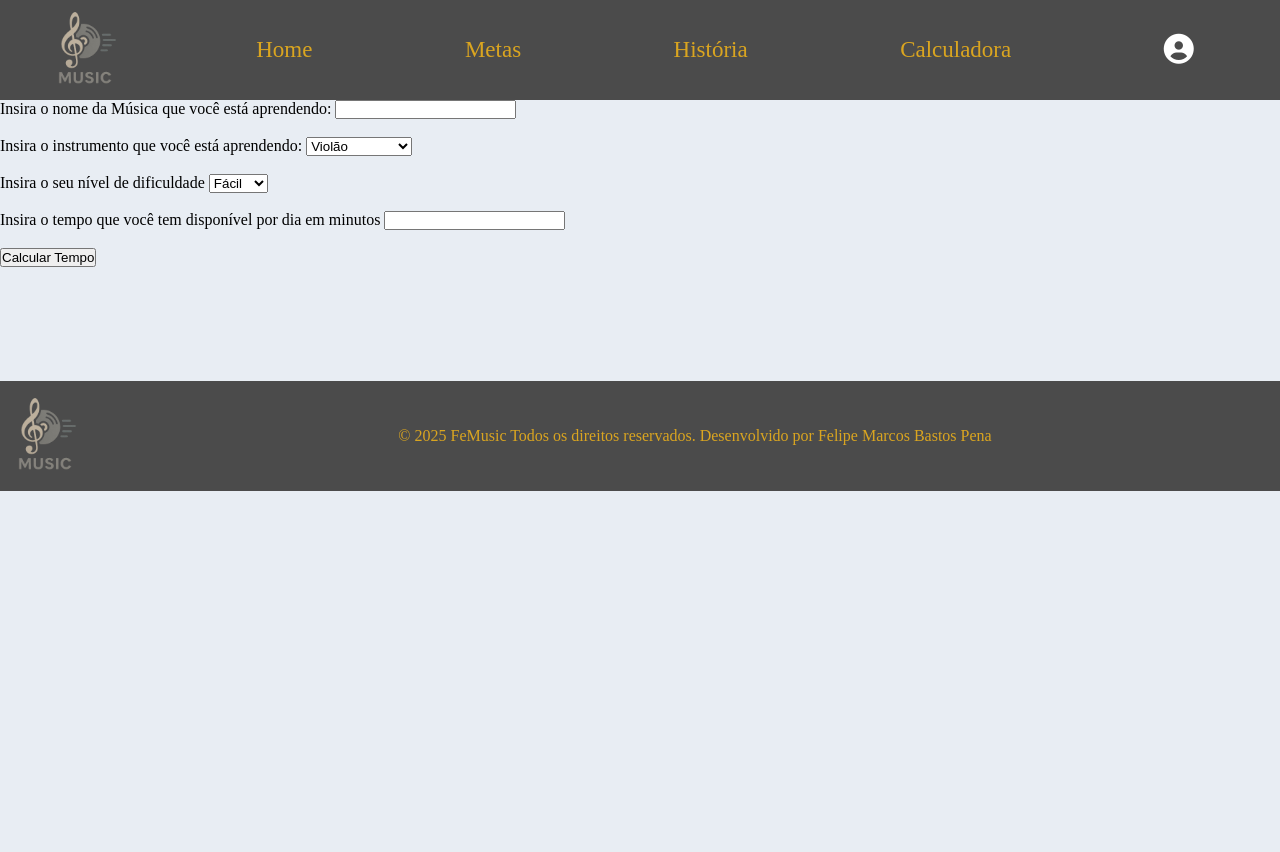
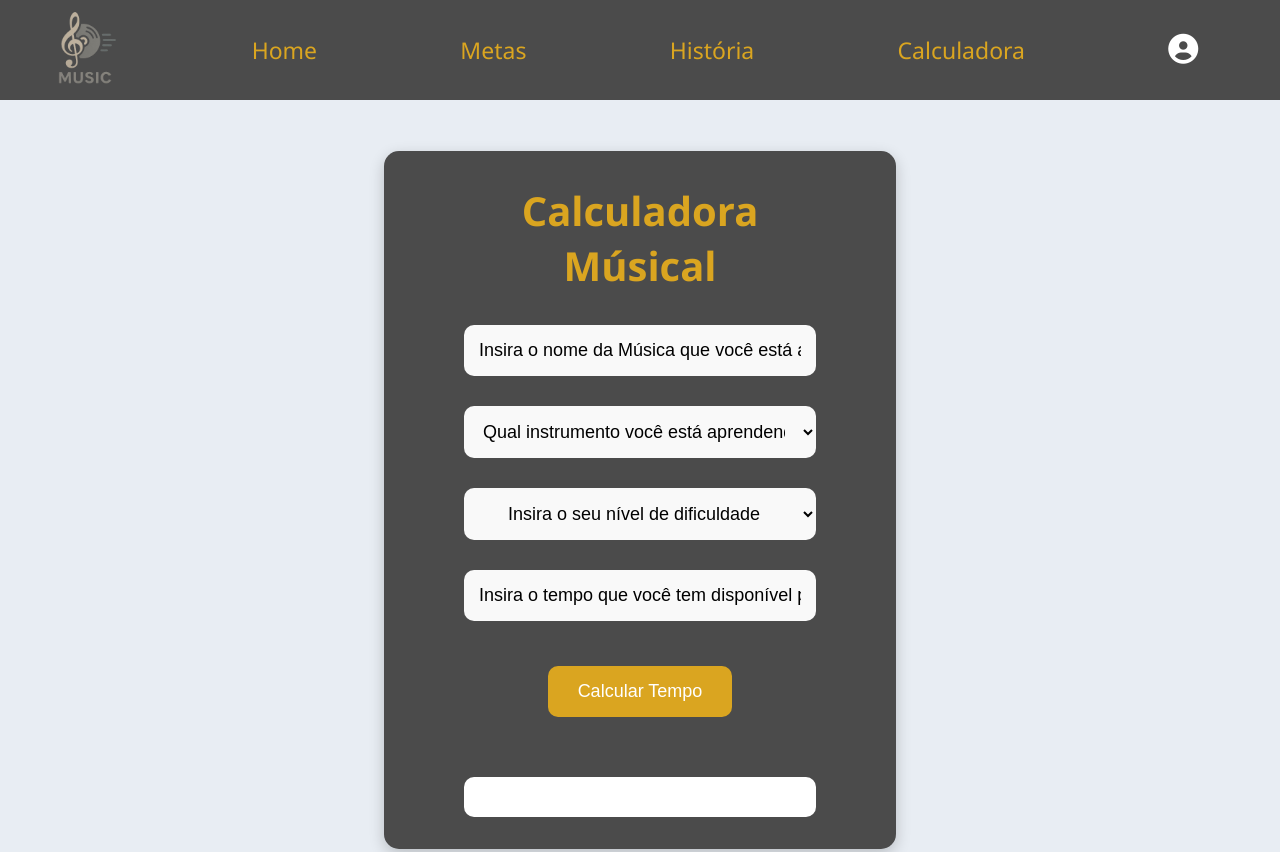
Before and after one commit to Felipe-Marcos/Projeto-Individual-SPTech, a website: page public/calculadora.html in a window 1280 px wide. Shown: the top 852 px of the page. Before the commit the page ends 800 px from the top, so only its background shows below. Drawn offline with Linux system fonts and the light colour scheme.

Commit message:
Adicionando: Calculadora completa

```diff
--- a/public/calculadora.html
+++ b/public/calculadora.html
@@ -4,13 +4,13 @@
 <head>
     <meta charset="UTF-8">
     <meta name="viewport" content="width=device-width, initial-scale=1.0">
-    <title>Document</title>
+    <title>Calculadora</title>
     <link rel="shortcut icon" href="assets/icon/favicon.png" type="image/x-icon">
     <link rel="stylesheet" href="https://cdnjs.cloudflare.com/ajax/libs/font-awesome/6.5.0/css/all.min.css" />
     <link rel="stylesheet" href="css/style.css">
 </head>
 
-<body class="bodyHistoria">
+<body class="bodyCalculadora">
     <div class="main-container">
         <header>
             <nav class="navbar">
@@ -24,30 +24,36 @@
                 </ul>
             </nav>
         </header>
-        Insira o nome da Música que você está aprendendo:
-        <input type="text" id="input_nome">
-        <br><br>
-        Insira o instrumento que você está aprendendo:
+
+        <div class="container-calculadora">
+            <h1>Calculadora Músical</h1>
+
+            <div class="texto-calc">
+                <input type="text" id="input_nome" placeholder="Insira o nome da Música que você está aprendendo:">
                 <select id="select_instrumento">
-            <option value="violao">Violão</option>
-            <option value="viola-classica">Viola Clássica</option>
-            <option value="violino">Violino</option>
-            <option value="viola-caipira">Viola Caipira</option>
+                    <option value="#" selected o>Qual instrumento você está aprendendo?</option>
+                    <option value="Violão">Violão</option>
+                    <option value="Viola Clássica">Viola Clássica</option>
+                    <option value="Violino">Violino</option>
+                    <option value="Viola Caipira">Viola Caipira</option>
                 </select>
-        <br><br>
-        Insira o seu nível de dificuldade
+
                 <select id="select_dificuldade">
-            <option value="facil">Fácil</option>
-            <option value="medio">Médio</option>
-            <option value="dificil">Difícil</option>
+                    <option value="#">Insira o seu nível de dificuldade</option>
+                    <option value="Fácil">Fácil</option>
+                    <option value="Médio">Médio</option>
+                    <option value="Difícil">Difícil</option>
                 </select>
-        <br><br>
-        Insira o tempo que você tem disponível por dia em minutos
-        <input type="text" id="input_tempo">
-        <br><br>
+
+                <input type="text" id="input_tempo"
+                    placeholder="Insira o tempo que você tem disponível por dia em minutos">
                 <button onclick="calcular()">Calcular Tempo</button>
-        <br><br>
                 <div id="div_exibir"></div>
+            </div>
+
+        </div>
+
+
         <footer>
             <div class="footer-content">
                 <img src="assets/icon/logo_sem_fundo.png" alt="">
@@ -76,12 +82,16 @@
         var totalHoras = 0;
         var dias = 0;
 
+        if (dificuldade == "#" || instrumento == "#" || tempoPorDia == 0 || nome == "") {
+            alert("Insira um valor válido")
+            div_exibir.innerHTML = ``;
+        } else {
             if (tempoEmHoras <= 0) {
                 mensagem = `Por favor, insira um tempo diário válido maior que zero.`;
             } else {
-            if (dificuldade == "facil") {
+                if (dificuldade == "Fácil") {
                     totalHoras = tempos[0];
-            } else if (dificuldade == "medio") {
+                } else if (dificuldade == "Médio") {
                     totalHoras = tempos[1];
                 } else {
                     totalHoras = tempos[2];
@@ -94,15 +104,17 @@
                 } else {
                     mensagem = `Se você estudar ${tempoEmHoras.toFixed(0)} minutos por dia, você aprenderá a música "${nome}" em aproximadamente ${dias} dias.`;
                 }
-
-
-        }
-
                 div_exibir.innerHTML = `
             <b>Música:</b> ${nome}<br>
             <b>Instrumento:</b> ${instrumento}<br>
             <b>Dificuldade:</b> ${dificuldade}<br><br>
             <b>Resultado:</b> ${mensagem}
         `;
+
+            }
+
+        }
+
+
     }
 </script>
--- a/public/css/style.css
+++ b/public/css/style.css
@@ -421,6 +421,87 @@ body.bodyHistoria {
     max-width: 600px;
 }
 
+/* Calculadora */
+.bodyCalculadora {
+    background-color: #E8EDF3;
+    font-family: 'Segoe UI', sans-serif;
+}
+
+.container-calculadora {
+    background-color: #4B4B4B;
+    border-radius: 15px;
+    margin: 4% 30%;
+    padding: 4vh 10vh;
+    max-width: 750px;
+    box-shadow: 0 5px 15px rgba(0,0,0,0.2);
+}
+
+.container-calculadora h1 {
+    text-align: center;
+    font-size: 40px;
+    color: #DAA520;
+    margin-bottom: 4vh;
+}
+
+.texto-calc {
+    display: flex;
+    flex-direction: column;
+    gap: 30px;
+}
+
+/* Inputs e selects maiores e mais visíveis */
+.texto-calc input,
+.texto-calc select {
+    text-align: center;
+    font-size: 18px;
+    padding: 15px;
+    border: none;
+    border-radius: 10px;
+    background-color: #F9F9F9;
+    color: #000000;
+}
+
+.texto-calc ::placeholder {
+    color: #000000;
+    text-align: center;
+}
+
+/* Ao focar */
+.texto-calc input:focus,
+.texto-calc select:focus {
+    outline: none;
+    background-color: #fff;
+    box-shadow: 0 0 0 2px #DAA520;
+}
+
+/* Botão estilizado */
+.texto-calc button {
+    margin-top: 15px;
+    align-self: center;
+    background-color: #DAA520;
+    color: white;
+    padding: 15px 30px;
+    font-size: 18px;
+    border: none;
+    border-radius: 10px;
+    cursor: pointer;
+}
+
+/* Hover no botão */
+.texto-calc button:hover {
+    background-color: #b8860b;
+}
+
+/* Resultado */
+#div_exibir {
+    margin-top: 30px;
+    background-color: #fff;
+    padding: 20px;
+    border-radius: 10px;
+    color: #000000;
+    font-size: 16px;
+    text-align: left;
+}
 
 
 /* Cadastro */
```
Lines whose indentation alone changed are shown as unchanged.
